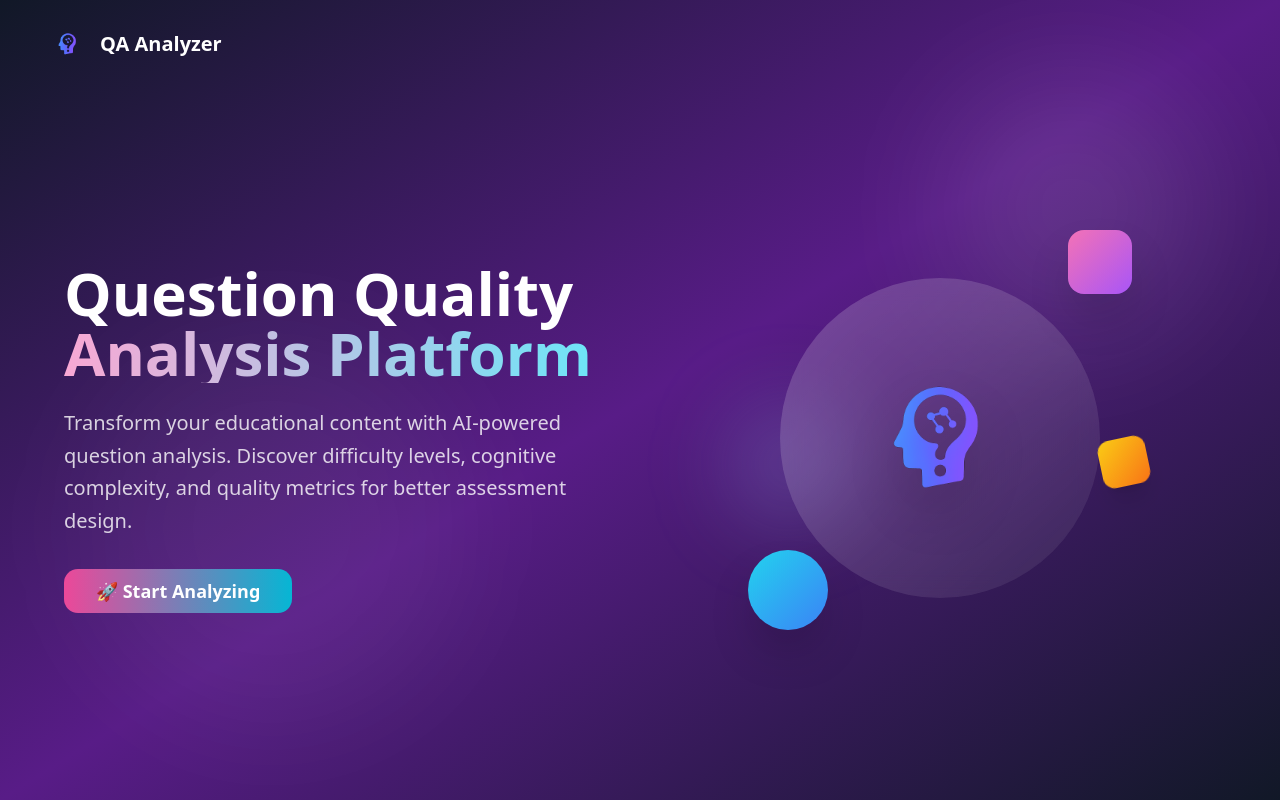
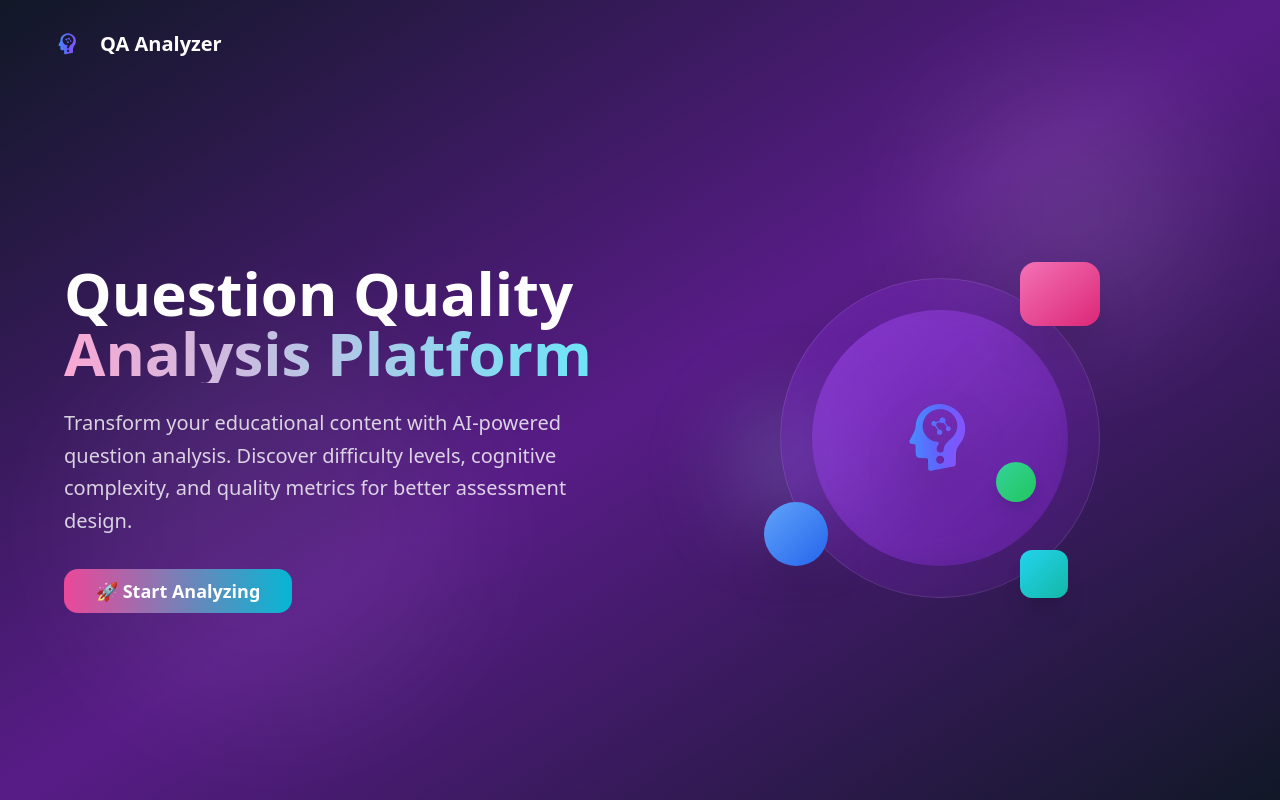
Before and after one commit to shraddha1341/QP-analyzer, a React (Vite) app: page / in a window 1280 px wide. Both pictures are taken after typing "name@example.com", "Sample123" into the empty fields and a click on the button "Sign In". Built offline with nearby package versions, Linux system fonts and the light colour scheme; the HTML template or start-up script is replaced by a standard one.

Commit message:
Update landing page animations

```diff
--- a/src/components/LandingPage.tsx
+++ b/src/components/LandingPage.tsx
@@ -55,16 +55,26 @@ const LandingPage = ({ onStart }: LandingPageProps) => {
 
           {/* Right Content - Decorative */}
           <div className="hidden lg:flex items-center justify-center">
-            <div className="relative">
-              {/* Large Logo/Icon */}
-              <div className="w-80 h-80 bg-gradient-to-br from-white/20 to-white/5 rounded-full backdrop-blur-md flex items-center justify-center">
-                <img src={logoImage} alt="QA Analyzer" className="w-48 h-48 drop-shadow-2xl" />
+            <div className="relative w-96 h-96">
+              {/* Central Large Circle */}
+              <div className="absolute top-1/2 left-1/2 transform -translate-x-1/2 -translate-y-1/2 w-80 h-80 bg-gradient-to-br from-purple-600/30 to-purple-800/20 rounded-full backdrop-blur-sm border border-white/10 flex items-center justify-center">
+                <div className="w-64 h-64 bg-gradient-to-br from-purple-500/40 to-purple-700/30 rounded-full backdrop-blur-md flex items-center justify-center">
+                  <img src={logoImage} alt="QA Analyzer" className="w-32 h-32 drop-shadow-2xl" />
+                </div>
               </div>
 
-              {/* Floating Elements */}
-              <div className="absolute -top-8 -right-8 w-16 h-16 bg-gradient-to-br from-pink-400 to-purple-500 rounded-2xl rotate-12 animate-bounce shadow-2xl"></div>
-              <div className="absolute -bottom-8 -left-8 w-20 h-20 bg-gradient-to-br from-cyan-400 to-blue-500 rounded-full animate-pulse shadow-2xl"></div>
-              <div className="absolute top-1/2 -right-12 w-12 h-12 bg-gradient-to-br from-yellow-400 to-orange-500 rounded-xl -rotate-12 animate-bounce delay-1000 shadow-xl"></div>
+              {/* Floating Animated Boxes */}
+              <div className="absolute top-8 right-8 w-20 h-16 bg-gradient-to-br from-pink-400 to-pink-600 rounded-2xl animate-[bounce_3s_ease-in-out_infinite] shadow-2xl"></div>
+
+              <div className="absolute bottom-16 left-4 w-16 h-16 bg-gradient-to-br from-blue-400 to-blue-600 rounded-full animate-[pulse_2s_ease-in-out_infinite] shadow-2xl"></div>
+
+              <div className="absolute top-1/3 right-2 w-18 h-14 bg-gradient-to-br from-orange-400 to-yellow-500 rounded-2xl animate-[bounce_2.5s_ease-in-out_infinite_0.5s] shadow-2xl"></div>
+
+              <div className="absolute bottom-8 right-16 w-12 h-12 bg-gradient-to-br from-cyan-400 to-teal-500 rounded-xl animate-[pulse_3s_ease-in-out_infinite_1s] shadow-xl"></div>
+
+              <div className="absolute top-12 left-12 w-14 h-18 bg-gradient-to-br from-violet-400 to-purple-500 rounded-2xl animate-[bounce_2.8s_ease-in-out_infinite_1.5s] shadow-xl"></div>
+
+              <div className="absolute bottom-1/3 right-1/4 w-10 h-10 bg-gradient-to-br from-emerald-400 to-green-500 rounded-full animate-[pulse_2.2s_ease-in-out_infinite_2s] shadow-lg"></div>
             </div>
           </div>
         </div>
```
